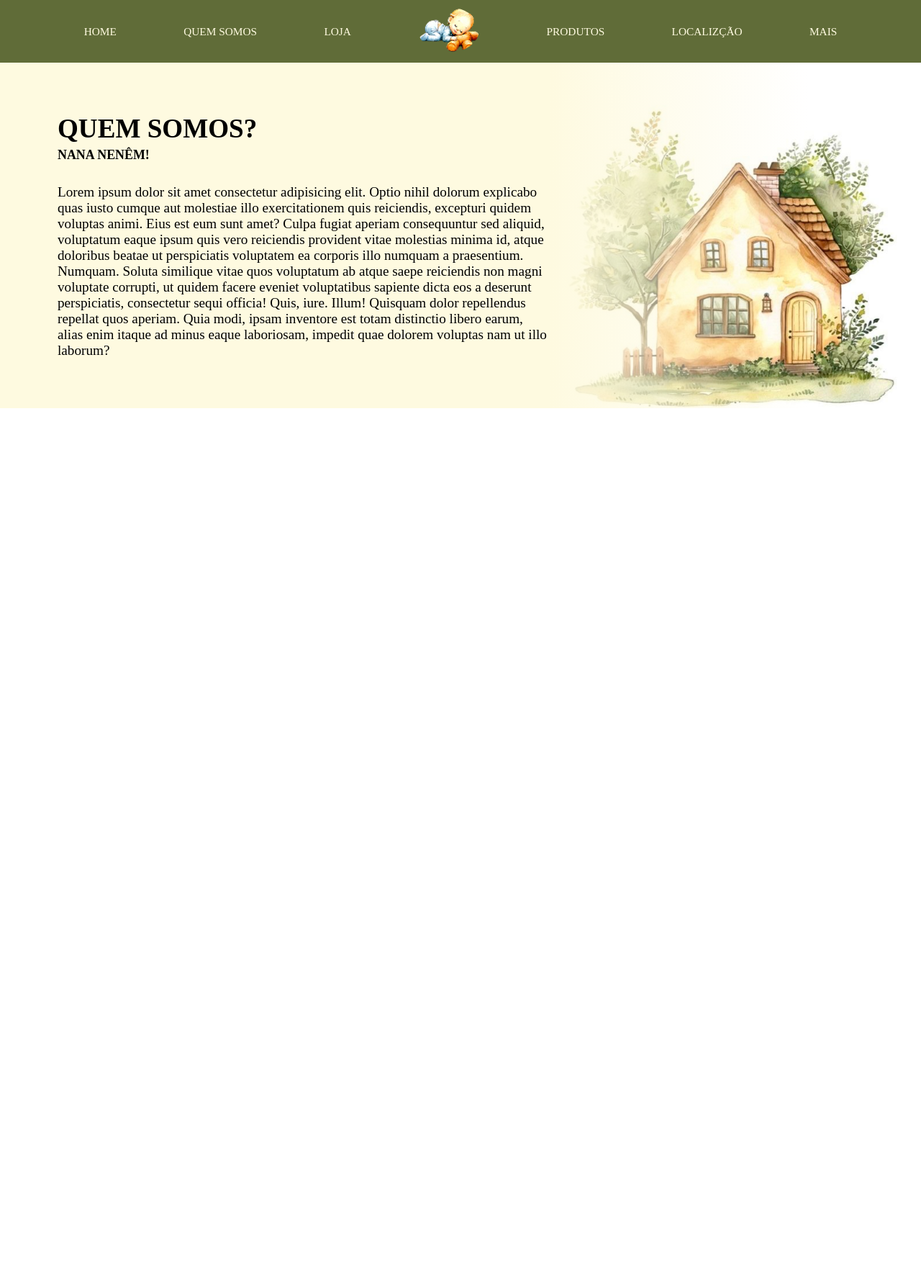
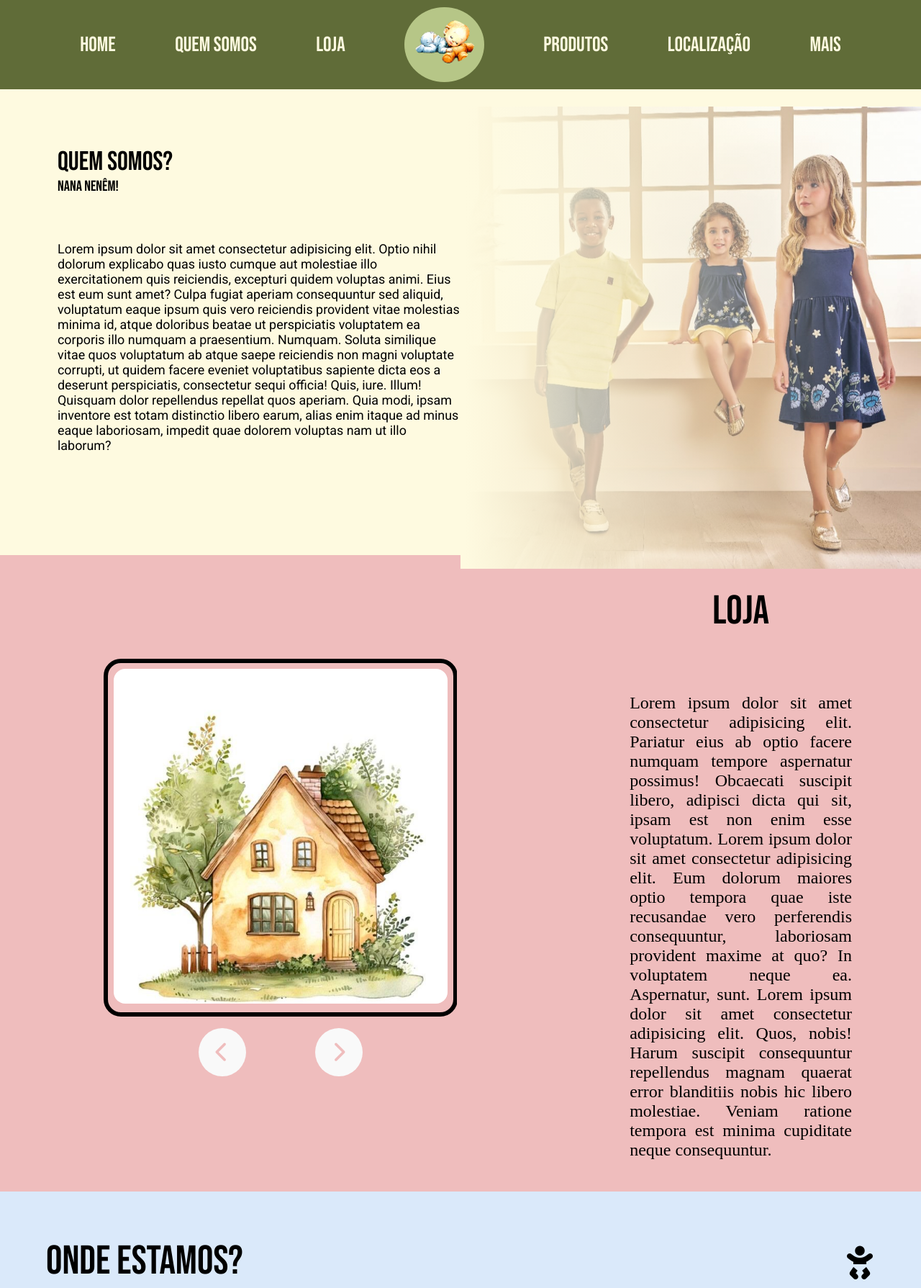
Before and after one commit to Farmando-XP/Nana-Nenem, a plain HTML site: page index.html in a window 1280 px wide. Shown: the top 1789 px of the page at 72% size. Before the commit the page ends 800 px from the top, so only its background shows below. Drawn offline with Linux system fonts and the light colour scheme.

Commit message:
Criação das partes de Quem somos e Onde estammos

```diff
--- a/index.html
+++ b/index.html
@@ -4,24 +4,27 @@
     <meta charset="UTF-8">
     <meta name="viewport" content="width=device-width, initial-scale=1.0">
     <link rel="stylesheet" href="src/components/header.css">
-    <link rel="stylesheet" href="src/main.css">
+    <link rel="stylesheet" href="src/style/main.css">
+    <link rel="preconnect" href="https://fonts.googleapis.com">
+    <link rel="preconnect" href="https://fonts.gstatic.com" crossorigin>
+    <link href="https://fonts.googleapis.com/css2?family=Bebas+Neue&family=Roboto:ital,wght@0,100..900;1,100..900&display=swap" rel="stylesheet">
     <title>Nana Nenêm</title>
 </head>
 
 <body>
     <header>
         <nav>
-            <a href="#">HOME</a>
-            <a href="#">QUEM SOMOS</a>
-            <a href="#">LOJA</a>
-            <a href="index.html"><img src="img/Logo.png" alt="Logo nana nenêm"></a>
-            <a href="#">PRODUTOS</a>
-            <a href="#">LOCALIZÇÃO</a>
-            <a href="#">MAIS</a>
+            <a href="#">Home</a>
+            <a href="#">Quem somos</a>
+            <a href="#">Loja</a>
+            <a href="index.html" class="img"><img src="assets/img/Logo.png" alt="Logo nana nenêm"></a>
+            <a href="#">Produtos</a>
+            <a href="#">Localização</a>
+            <a href="#">Mais</a>
         </nav>
     </header>
-
     <main>
+        <!-- Quem Somos -->
         <section id="QuemSomos">
             <article>
                 <h1>QUEM SOMOS?</h1>
@@ -43,11 +46,48 @@
                 </aside>
             </article>
             <figure>
-                <img src="img/casa-home.jpg" alt="imagem-de-uma-casa" id="imgQuemSomos">
+                <img src="assets/img/Crianças.jpeg" alt="imagem-de-uma-casa" id="imgQuemSomos">
             </figure>
         </section>
+        <!-- Loja -->
+        <section id="Loja">
+            <div class="carrossel">
+                <div class="slider">
+                    <div id="slide1" class="slide active"><img src="assets/img/casa-home.jpg" alt=""></div>
+                    <div id="slide2" class="slide"><img src="assets/img/casa-home.jpg" alt=""></div>
+                    <div id="slide3" class="slide"><img src="assets/img/casa-home.jpg" alt=""></div>
+                </div>
+                <div class="sliderControls">
+                    <div class="control" id="back"><i class="fa-solid fa-chevron-left"></i></div>
+                    <div class="control" id="next"><i class="fa-solid fa-chevron-right"></i></div>
+                </div>
+            </div>
+            <div class="sobre">
+                <h2 class="mainTitle">Loja</h2>
+                <div class="mainText">
+                    <p>Lorem ipsum dolor sit amet consectetur adipisicing elit. Pariatur eius ab optio facere numquam tempore aspernatur possimus! Obcaecati suscipit libero, adipisci dicta qui sit, ipsam est non enim esse voluptatum. Lorem ipsum dolor sit amet consectetur adipisicing elit. Eum dolorum maiores optio tempora quae iste recusandae vero perferendis consequuntur, laboriosam provident maxime at quo? In voluptatem neque ea. Aspernatur, sunt. Lorem ipsum dolor sit amet consectetur adipisicing elit. Quos, nobis! Harum suscipit consequuntur repellendus magnam quaerat error blanditiis nobis hic libero molestiae. Veniam ratione tempora est minima cupiditate neque consequuntur.</p>
+                </div>
+            </div>
+        </section>
+        <!-- Local -->
+        <section id="Local">
+            <div class="title">
+                <h2 class="mainTitle">Onde estamos?</h2>
+                <i class="fa-solid fa-baby"></i>
+            </div>
+            <div class="mainText">
+                <div class="map">
+                    <img src="assets/img/localizacao 1.png" alt="">
+                </div>
+                <div class="description">
+                    <p>Lorem ipsum dolor sit amet, consectetur adipisicing elit. Rerum ipsum expedita culpa officiis consequuntur hic ipsa. Incidunt sapiente vero maiores autem. Numquam a exercitationem labore eveniet cumque voluptatum inventore facilis. Blanditiis fugiat non, vel reiciendis beatae tempora voluptates sint eligendi veniam officiis, repellat quaerat perferendis assumenda eius quos!</p>
+                </div>
+            </div>
+        </section>
     </main>
-
+    <footer></footer>
+    <script src="src/scripts/slider.js"></script>
+    <script src="https://kit.fontawesome.com/803e48205f.js" crossorigin="anonymous"></script>
 </body>
 
 </html>
--- a/src/main.css
+++ /dev/null
@@ -1,60 +0,0 @@
-* {
-    margin: 0;
-    padding: 0;
-    box-sizing: border-box;
-}
-
-:root {
-    --cor1: #606c38;
-    --cor2: #b6c687;
-    --cor3: #dae9fa;
-    --cor4: #bbb7e5;
-    --cor5: #fefae0;
-    --cor6: #efbdbd;
-}
-
-html,
-body {
-    min-height: 100vh;
-}
-
-section#QuemSomos {
-    background-color: var(--cor5);
-    max-height: 60vh;
-    display: flex;
-    align-items: center;
-}
-
-section#QuemSomos article {
-    padding: 15px 0px 15px 80px;
-}
-section#QuemSomos article h1{
-    font-size: 2.9vw;
-    margin-bottom: 5px;
-}
-section#QuemSomos article h2{
-    font-size: 1.4vw;
-    margin-bottom: 30px;
-}
-section#QuemSomos article p{
-    font-size: 1.5vw;
-}
-
-section#QuemSomos figure {
-    position: relative;
-    height: 60vh;
-}
-section#QuemSomos figure img {
-    display: block;
-    width: 65vh;
-    height: 100%;
-}
-section#QuemSomos figure::before {
-    content: "";
-    position: absolute;
-    top: 0;
-    left: 0;
-    width: 70%;
-    height: 100%;
-    background: linear-gradient(to right, #fefae0 1%, transparent 100%);
-}
--- /dev/null
+++ b/src/scripts/slider.js
@@ -0,0 +1,85 @@
+
+
+// Slider
+
+
+
+// criamos a classe slider que vai conter todos os atributos e métodos que vão ser utilizados no slider
+class Slider{
+
+    constructor(){
+        this.slides = document.querySelectorAll(".slide"); // cria o slider
+        this.next = document.querySelector("#next"); // cria o botão de próximo
+        this.back = document.querySelector("#back");// cria o botãod de voltar
+        this.slide = 0; // define o primeiro slider como sendo o primeiro
+        this.moving = false; // cria uma propriedade que impede que o botão seja usado enquanto a animação está sendo feia
+
+        // adiciona os eventos aos botões
+        this.next.addEventListener('click', () => this.nextSlide());
+        this.back.addEventListener('click', ()=> this.prevSlide());
+        // inicializa o primeira slide
+        this.showSlide(this.slide)
+    }
+
+    // função que vai mostrar o slide escolhido
+    showSlide(index){
+        const slide = this.slides[index];
+
+        slide.style.display = 'block';
+        slide.classList.add("active");
+    }
+
+    //função que vai mudar o slide
+    changeSlide(index){
+        this.moving = true // aciona o bloqueio dos botões
+
+        const slide = this.slides[this.slide]; // define qual slide está
+
+        slide.classList.add("fadeOut");
+        slide.classList.remove("active");
+
+        setTimeout(()=>{
+            slide.classList.remove("fadeOut");
+            slide.style.display = 'none';
+            this.slide = index
+            this.showSlide(this.slide); // define o próximo slide
+            this.moving = false // desaciona o bloqueio dos botões
+        }, 500); // dura o tempo da animação do css
+    }
+
+    // função que manda o slide para frente
+    nextSlide(){
+        if(this.moving){
+            return 0;
+        }
+
+        else if(this.slide === 2){
+            const index = 0;
+            this.changeSlide(index);
+        }
+
+        else{
+            const index = this.slide + 1;
+            this.changeSlide(index);
+        }
+    }
+
+    // função que manda o slide para trás
+    prevSlide(){
+        if(this.moving){
+            return 0;
+        }
+
+        else if(this.slide === 0){
+            const index = 2
+            this.changeSlide(index);
+        }
+
+        else{
+            const index = this.slide - 1;
+            this.changeSlide(index);
+        }
+    };
+}
+// instancia a classe slider
+new Slider();
--- /dev/null
+++ b/src/style/main.css
@@ -0,0 +1,235 @@
+* {
+    margin: 0;
+    padding: 0;
+    box-sizing: border-box;
+}
+
+:root {
+    --cor1: #606c38;
+    --cor2: #b6c687;
+    --cor3: #dae9fa;
+    --cor4: #bbb7e5;
+    --cor5: #fefae0;
+    --cor6: #efbdbd;
+}
+
+header{
+    font-family: "Bebas Neue", sans-serif;
+}
+
+header nav a{
+    font-size: 1.8rem;
+}
+
+header nav .img{
+    background-color: var(--cor2);
+    padding: 1rem 0.8rem;
+    border-radius: 100%;
+}
+
+section#QuemSomos {
+    background-color: var(--cor5);
+    display: flex;
+    align-items: center;
+}
+
+section#QuemSomos article {
+    padding: 15px 0px 78px 80px;
+}
+section#QuemSomos article h1{
+    font-size: 2.9vw;
+    margin: 4rem 0 0;
+    font-weight: 500;
+    font-family: "Bebas Neue", sans-serif;
+}
+section#QuemSomos article h2{
+    font-size: 1.6vw;
+    margin-bottom: 4rem;
+    font-family: "Bebas Neue", sans-serif;
+    font-weight: 500;
+}
+section#QuemSomos article p{
+    font-size: 1.4vw;
+    font-family: "Roboto", sans-serif;
+    margin: 4rem 0;
+}
+
+section#QuemSomos figure {
+    position: relative;
+    height: 75vh;
+}
+section#QuemSomos figure img {
+    display: block;
+    width: 80vh;
+    height: 80.3vh;
+}
+section#QuemSomos figure::before {
+    content: "";
+    position: absolute;
+    top: 0;
+    left: 0;
+    width: 100%;
+    height: 107.029%;
+    background: linear-gradient(to right, #fefae0 1%, transparent 100%);
+}
+
+/* Sobre a Loja */
+
+#Loja{
+    display: flex;
+    justify-content: space-around;
+    align-items: center;
+    background-color: var(--cor6);
+
+}
+
+#Loja .carrossel{
+    margin: 5rem;
+    padding: 4rem;
+    display: flex;
+    flex-direction: column;
+    align-items: center;
+
+}
+
+#Loja .carrossel .slider{
+    display: flex;
+    max-width: 30.7rem;
+    width: 100%;
+    overflow: hidden;
+
+}
+
+#Loja .carrossel .slider .slide{
+    opacity: 0;
+    display: none;
+    border-radius: 1.5rem;
+    border: 6px solid black;
+    transition: opacity 0.5s;
+}
+
+#Loja .carrossel .slider .slide img{
+    width: 30rem;
+    padding: 0.5rem;
+    border-radius: 1.5rem;
+}
+
+#Loja .carrossel .slider .slide.active{
+    display: block;
+    animation: fadeIn 0.5s ease-in forwards;
+}
+
+#Loja .carrossel .slider .slide.fadeOut {
+  animation: fadeOut 0.5s ease-in forwards;
+}
+
+@keyframes fadeOut {
+  from {
+    opacity: 1;
+  }
+  to {
+    opacity: 0;
+  }
+}
+
+@keyframes fadeIn {
+  from {
+    opacity: 0;
+  }
+  to {
+    opacity: 1;
+  }
+}
+
+
+#Loja .carrossel .sliderControls{
+    display: flex;
+    align-items: center;
+    justify-content: center;
+    margin: 1rem;
+}
+
+#Loja .carrossel .sliderControls .control{
+    background-color: #F9F9F9;
+    border-radius: 100%;
+    margin: 0 3rem;
+    cursor: pointer;
+}
+
+#Loja .carrossel .sliderControls .control i{
+    font-size: 1.8rem;
+    padding: 1.2rem 1.5rem;
+    color: var(--cor6)
+}
+
+
+#Loja .sobre{
+    display: flex;
+    flex-direction: column;
+    justify-content: center;
+    align-items: center;
+    padding: 0 1rem;
+    margin: 0 5rem;
+
+}
+
+#Loja .sobre .mainTitle{
+    font-size: 3.5rem;
+    font-weight: 500;
+    font-family: "Bebas Neue", sans-serif;
+    margin: 0 1rem 5rem 1rem;
+}
+
+#Loja .sobre .mainText{
+    font-size: 1.5rem;
+    text-align: justify;
+}
+
+/* Onde estamos */
+
+#Local{
+    display: flex;
+    flex-direction: column;
+    background-color: var(--cor3);
+}
+
+#Local .title{
+    display: flex;
+    align-items: center;
+    justify-content: space-between;
+    margin: 2rem 2rem 0 2rem;
+    padding: 2rem 2rem 0;
+}
+
+#Local .title .mainTitle{
+    font-size: 3.5rem;
+    font-weight: 500;
+    font-family: "Bebas Neue", sans-serif;
+}
+
+#Local .title i{
+    font-size: 3rem;
+}
+
+#Local .mainText{
+    display: flex;
+    margin: 2rem 4rem;
+    padding: 3rem;
+}
+
+#Local .mainText .description{
+    display: flex;
+    align-items: center;
+    margin: 0 2rem;
+    font-size: 1.5rem;
+}
+
+#Local .mainText .map{
+    background-color: #D9D9D9;
+    margin: 0 1rem;
+    border-radius: 2rem;
+}
+
+#Local .mainText .map img{
+    padding: 1rem;
+}
```
Also changed, not shown: assets/img/Bebê.jpg (added), assets/img/Crianças.jpeg (added), assets/img/Frente Loja 2.jpeg (renamed from img/fotos/WhatsApp Image 2025-10-03 at 09.36.00.jpeg), assets/img/Frente Loja.jpeg (renamed from img/fotos/WhatsApp Image 2025-10-03 at 09.28.18.jpeg), assets/img/Interior 2.jpeg (renamed from img/fotos/WhatsApp Image 2025-10-03 at 09.42.00.jpeg), assets/img/Interior.jpeg (renamed from img/fotos/WhatsApp Image 2025-09-15 at 07.52.18.jpeg), assets/img/Logo.png (renamed from img/Logo.png), assets/img/WhatsApp Image 2025-10-03 at 09.50.11.jpeg (renamed from img/fotos/WhatsApp Image 2025-10-03 at 09.50.11.jpeg), assets/img/casa-home.jpg (renamed from img/casa-home.jpg), assets/img/localizacao 1.png (added), img/logo-teste.png (deleted).
